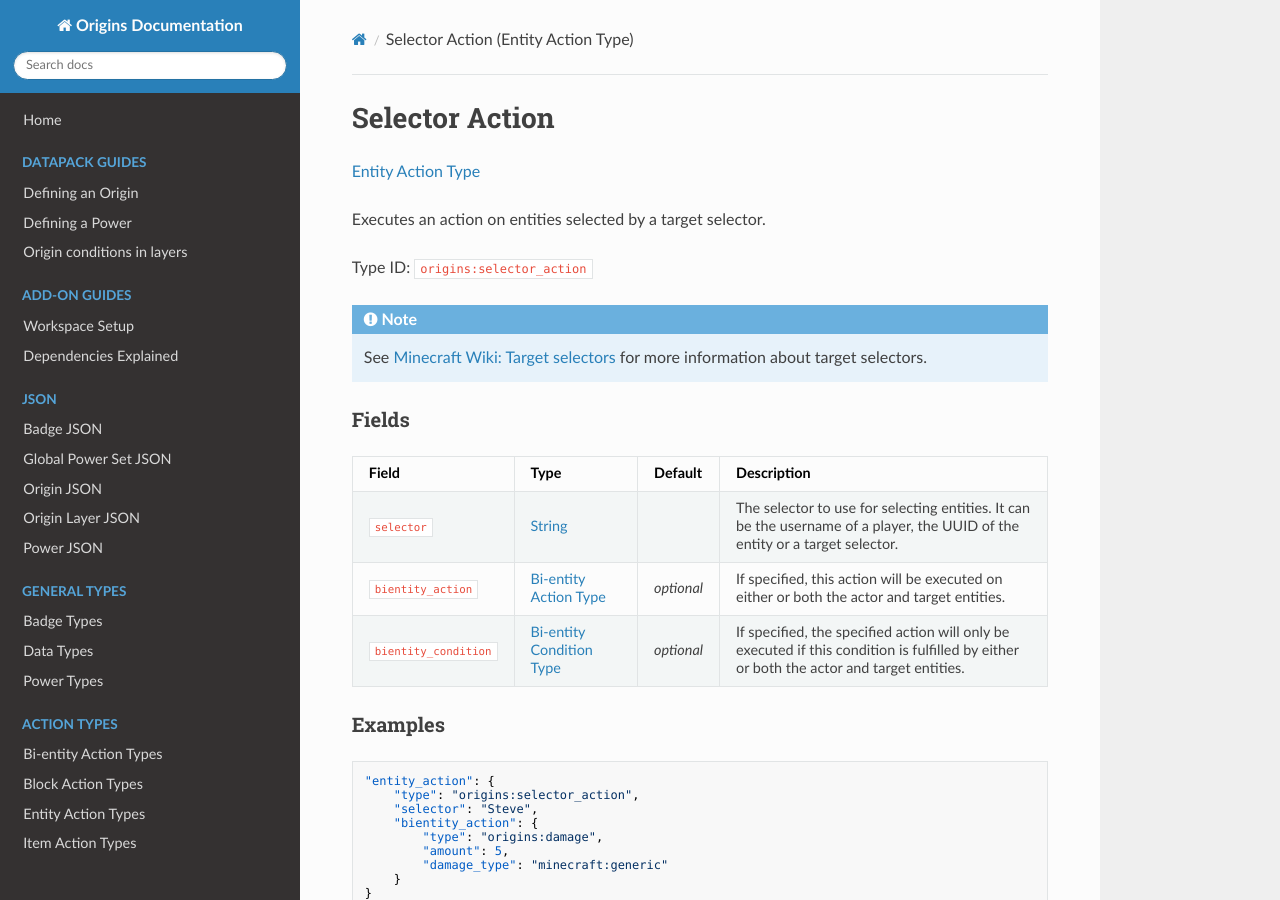
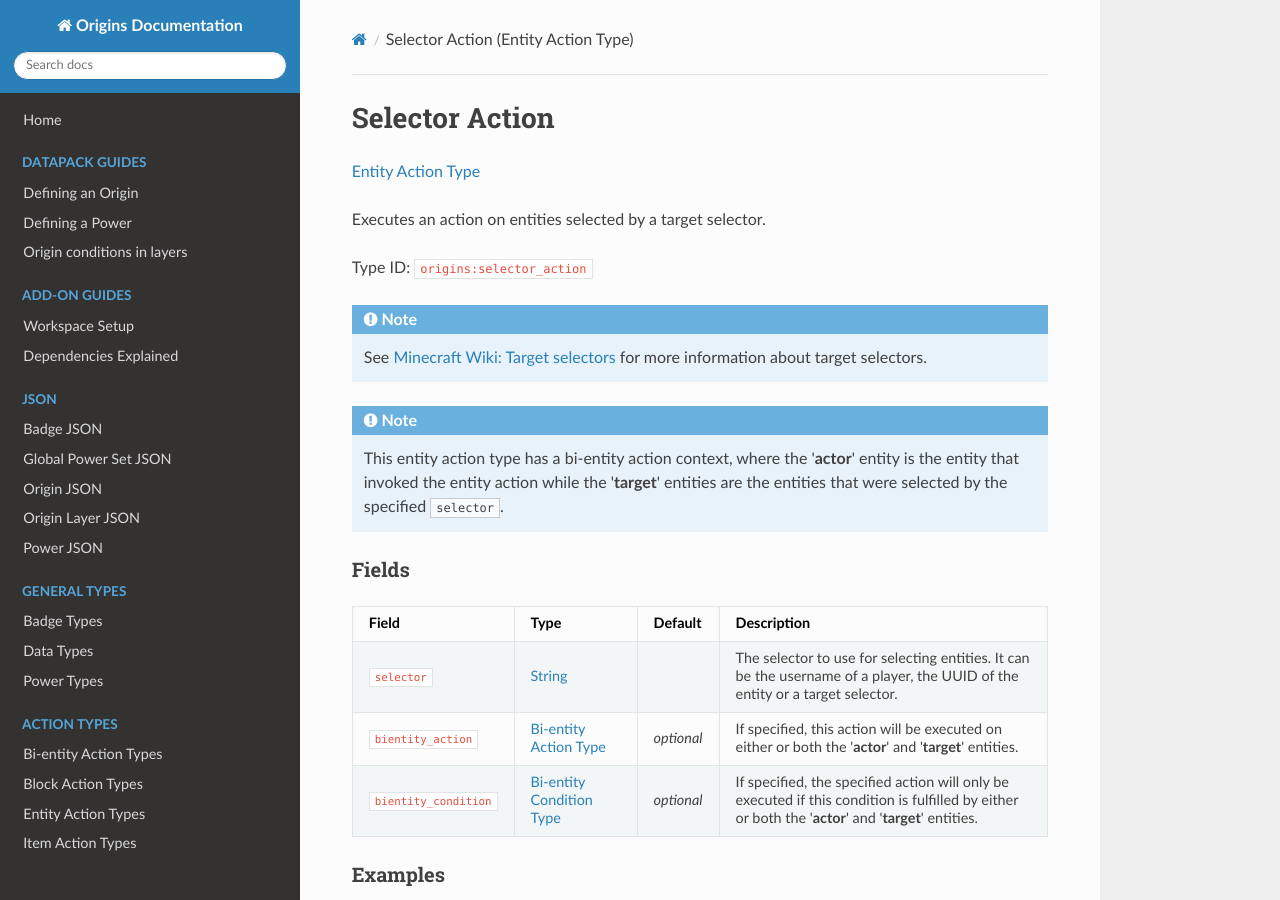
Before and after one commit to apace100/origins-docs, an MkDocs documentation site: the page built from docs/types/entity_action_types/selector_action.md, in a window 1280 px wide and 900 px high. Built offline with MkDocs 1.6.1, drawn with Linux system fonts in a browser that asks for light colours; nearby versions of some CDN libraries.

Commit message:
Added a note on `selector_action` (Entity Action Type)

```diff
--- a/docs/types/entity_action_types/selector_action.md
+++ b/docs/types/entity_action_types/selector_action.md
@@ -11,9 +11,14 @@ Executes an action on entities selected by a target selector.
 
 Type ID: `origins:selector_action`
 
+
 !!! note
 
     See [Minecraft Wiki: Target selectors](https://minecraft.wiki/w/Target_selectors) for more information about target selectors.
+
+!!! note
+
+    This entity action type has a bi-entity action context, where the '**actor**' entity is the entity that invoked the entity action while the '**target**' entities are the entities that were selected by the specified `selector`.
 
 
 ### Fields
@@ -21,8 +26,8 @@ Type ID: `origins:selector_action`
 Field | Type | Default | Description
 ------|------|---------|-------------
 `selector` | [String](../data_types/string.md) | | The selector to use for selecting entities. It can be the username of a player, the UUID of the entity or a target selector.
-`bientity_action` | [Bi-entity Action Type](../bientity_action_types.md) | _optional_ | If specified, this action will be executed on either or both the actor and target entities.
-`bientity_condition` | [Bi-entity Condition Type](../bientity_condition_types.md) | _optional_ | If specified, the specified action will only be executed if this condition is fulfilled by either or both the actor and target entities.
+`bientity_action` | [Bi-entity Action Type](../bientity_action_types.md) | _optional_ | If specified, this action will be executed on either or both the '**actor**' and '**target**' entities.
+`bientity_condition` | [Bi-entity Condition Type](../bientity_condition_types.md) | _optional_ | If specified, the specified action will only be executed if this condition is fulfilled by either or both the '**actor**' and '**target**' entities.
 
 
 ### Examples
```
